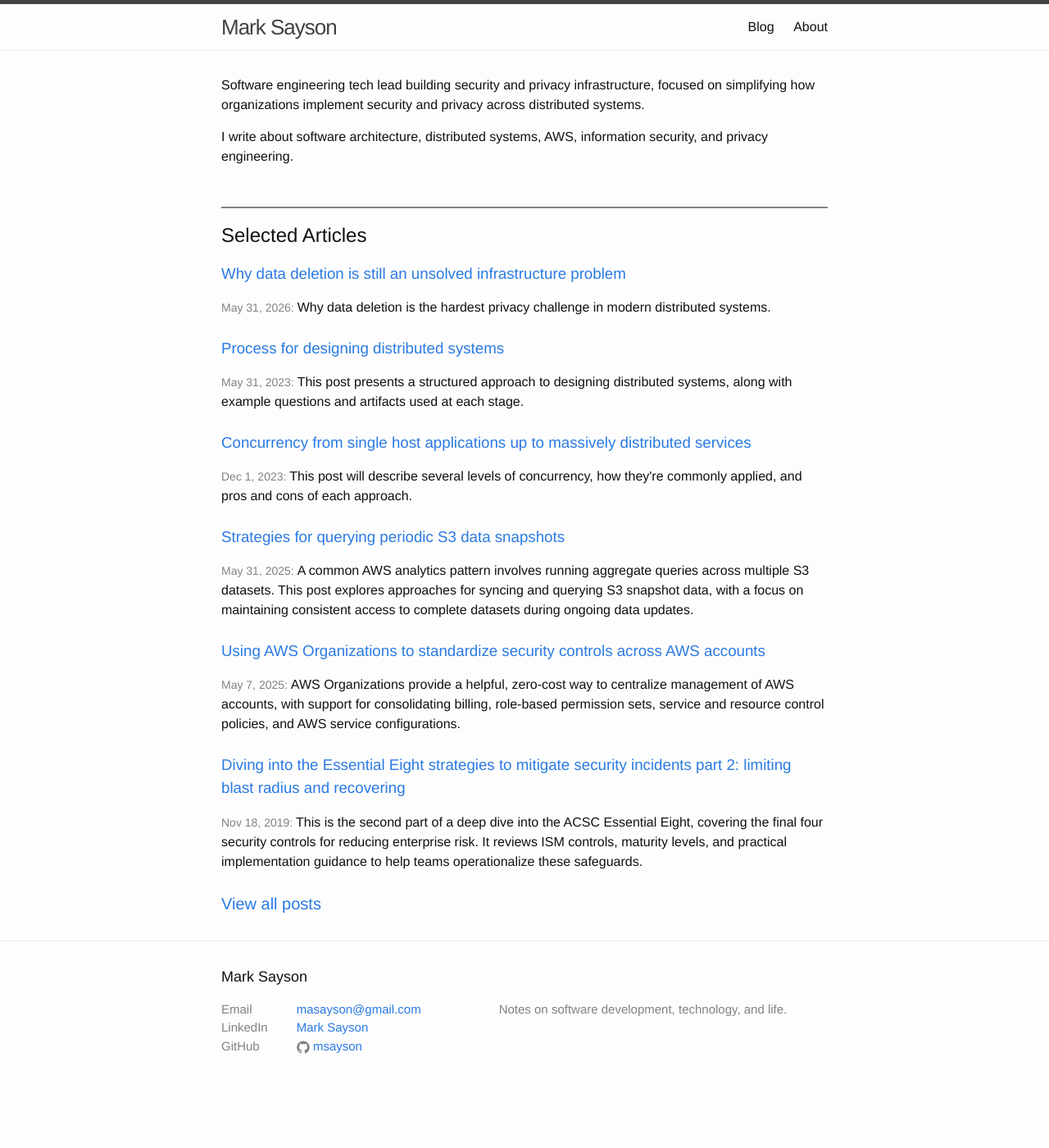
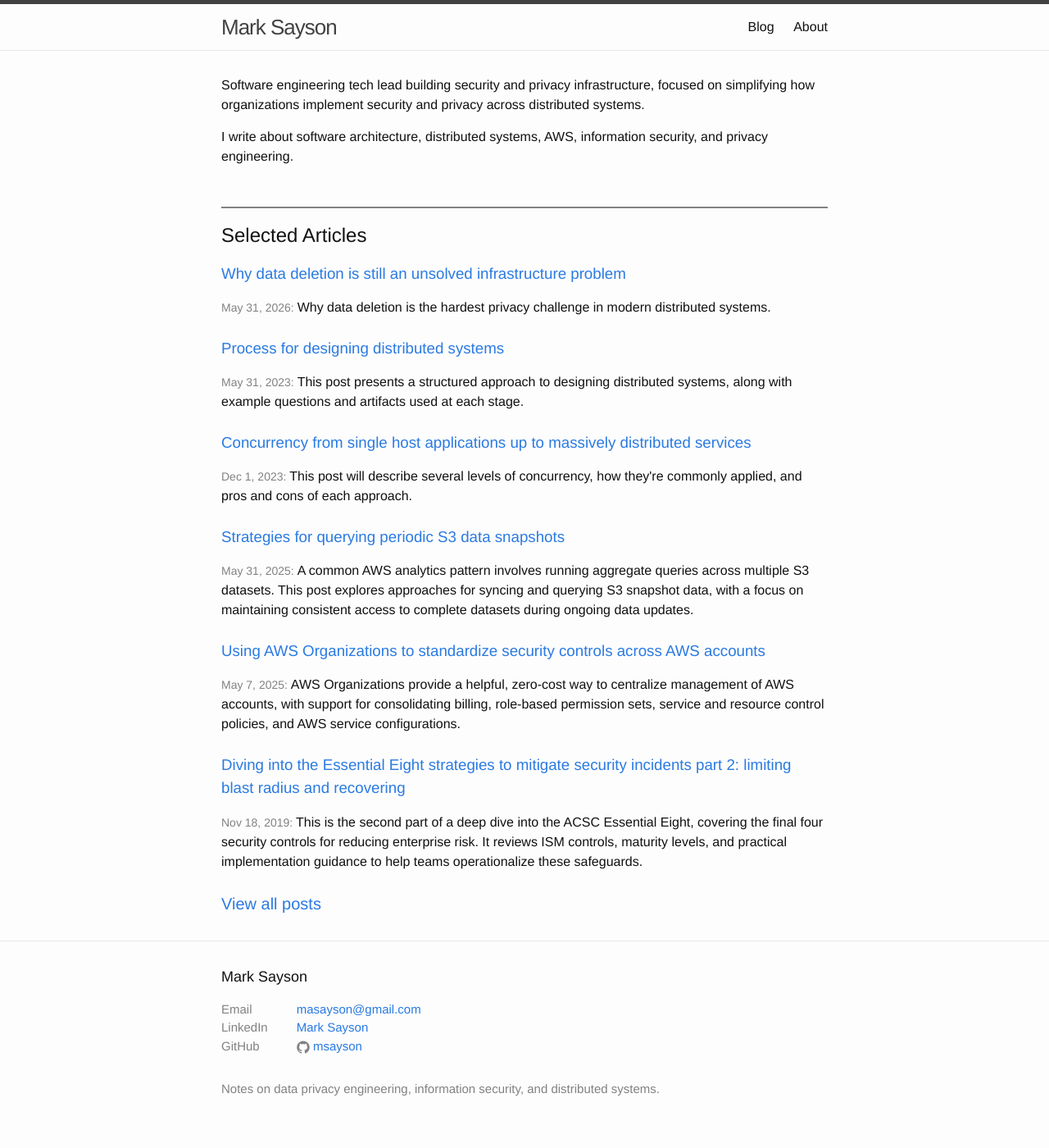
Before and after one commit to msayson/msayson.github.io, a Jekyll site: the page built from index.html, in a window 1280 px wide. Shown: the whole page at 82% size. Built offline with Jekyll 4.4.1, drawn with Linux system fonts in a browser that asks for light colours; before the commit the page ends 1347 px from its top, so only the background shows below that.

Commit message:
Update site description

```diff
--- a/_config.yml
+++ b/_config.yml
@@ -14,7 +14,7 @@ enforce_ssl: www.marksayson.com   # enforce SSL for site
 title: Mark Sayson
 email: masayson@gmail.com
 linkedin: https://www.linkedin.com/in/mark-sayson-87208748
-description: Notes on software development, technology, and life.
+description: Notes on data privacy engineering, information security, and distributed systems.
 github_username:  msayson
 
 # Excerpt settings
```
